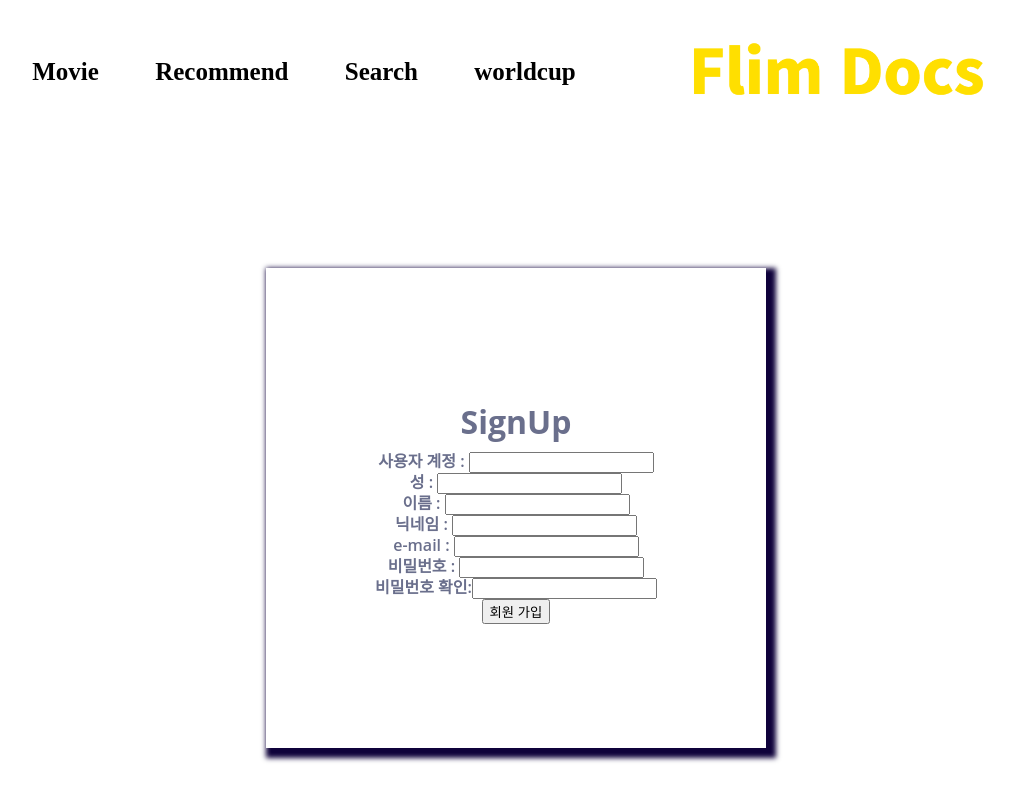
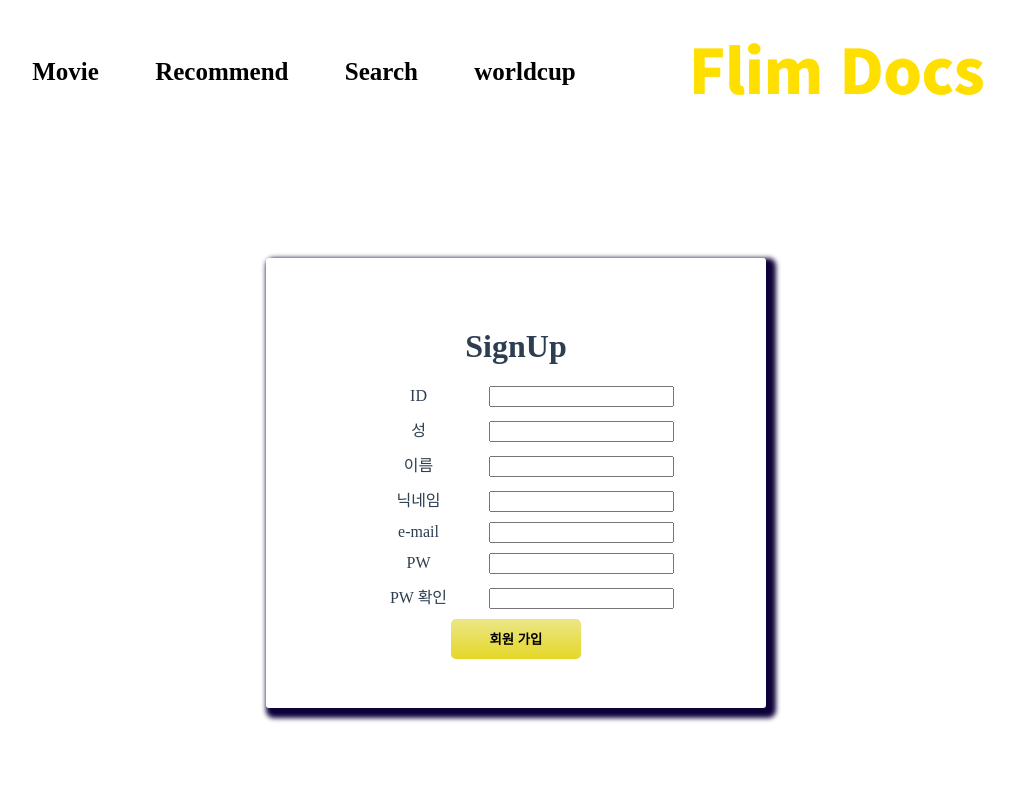
Before and after one commit to SuhyeokRoh/Film_Docs, a Vue app in the folder final-pjt-front/: page /accounts/signup in a window 1280 px wide. Shown: the top 800 px of the page, without its empty margins (124-1138 px from the left). Built offline with nearby package versions, Linux system fonts and the light colour scheme; a web font is replaced by a local one.

Commit message:
Style: change signup box 회원 가입 박스 및 폰트 수정

```diff
--- a/final-pjt-front/src/views/accounts/Signup.vue
+++ b/final-pjt-front/src/views/accounts/Signup.vue
@@ -4,34 +4,34 @@
 
     <h1 class="sign_up">SignUp</h1>
     <div id="id">
-      <label for="username">사용자 계정 : </label>
+      <label for="username">ID  </label>
       <input type="text" id="username" v-model="userdata.username" />
     </div>
     <div id="lastname">
-      <label for="last_name">성 : </label>
+      <label for="last_name">성  </label>
       <input type="text" id="last_name" v-model="userdata.last_name" />
     </div>
     <div id="firstname">
-      <label for="first_name">이름 : </label>
+      <label for="first_name">이름  </label>
       <input type="text" id="first_name" v-model="userdata.first_name" />
     </div>
     <div id="nickname">
-      <label for="nickname">닉네임 : </label>
+      <label for="nickname">닉네임  </label>
       <input type="text" id="nickname" v-model="userdata.nickname" />
     </div>
     <div id="email">
-      <label for="email">e-mail : </label>
+      <label for="email">e-mail  </label>
       <input type="text" id="email" v-model="userdata.email" />
     </div>
     <div id="pw">
-      <label for="password">비밀번호 : </label>
+      <label for="password">PW  </label>
       <input type="password" id="password" v-model="userdata.password" />
     </div>
     <div id="pwcf">
-      <label for="passwordConfirm">비밀번호 확인:</label>
+      <label for="passwordConfirm">PW 확인</label>
       <input type="password" id="passwordConfirm" v-model="userdata.passwordConfirm" @keyup.enter="signup" />
     </div>
-    <button @click="signup">회원 가입</button>
+    <button class="btn-5" @click="signup">회원 가입</button>
     </div>
   </div>
 </template>
@@ -85,20 +85,15 @@ export default {
 
 <style>
   #signupbox {
-    height: 800px;
+    height: 750px;
     display: flex;
     justify-content: center;
     align-items: center;
-
     margin:0;
-
-    font:600 16px/18px 'Open Sans',sans-serif;
   }
 
   #signup {
-    color:#6a6f8c;
-    /* background:#c8c8c8; */
-    font:600 16px/18px 'Open Sans',sans-serif;
+    border-radius: 3px;
     box-shadow: 5px 5px 5px 5px #0f023b;
     width: 500px;
     height: 60%;
@@ -108,4 +103,58 @@ export default {
     align-items: center;
     box-sizing: border-box;
   }
+  #signup label {
+  display: inline-block;
+  width: 120px; /* Adjust the width to your preference */
+  margin-right: 10px; /* Adjust the right margin to create spacing */
+}
+
+.btn-5 {
+  width: 130px;
+  height: 40px;
+  line-height: 42px;
+  padding: 0;
+  font-weight: bold;
+  border-radius: 5px;
+  border: none;
+  background: rgb(228, 215, 39);
+background: linear-gradient(0deg, rgb(228, 215, 39) 0%, rgb(236, 230, 135) 100%);
+}
+.btn-5:hover {
+  color: #f0094a;
+  background: transparent;
+   box-shadow:none;
+}
+.btn-5:before,
+.btn-5:after{
+  content:'';
+  position:absolute;
+  top:0;
+  right:0;
+  height:2px;
+  width:0;
+  background: #f0de3f;
+  box-shadow:
+   -1px -1px 5px 0px #fff,
+   7px 7px 20px 0px #0003,
+   4px 4px 5px 0px #0002;
+  transition:400ms ease all;
+}
+.btn-5:after{
+  right:inherit;
+  top:inherit;
+  left:0;
+  bottom:0;
+}
+.btn-5:hover:before,
+.btn-5:hover:after{
+  width:100%;
+  transition:800ms ease all;
+}
+
+
+#signup input {
+  margin-bottom: 10px; /* Adjust the bottom margin to create spacing */
+}
+
 </style>
```
